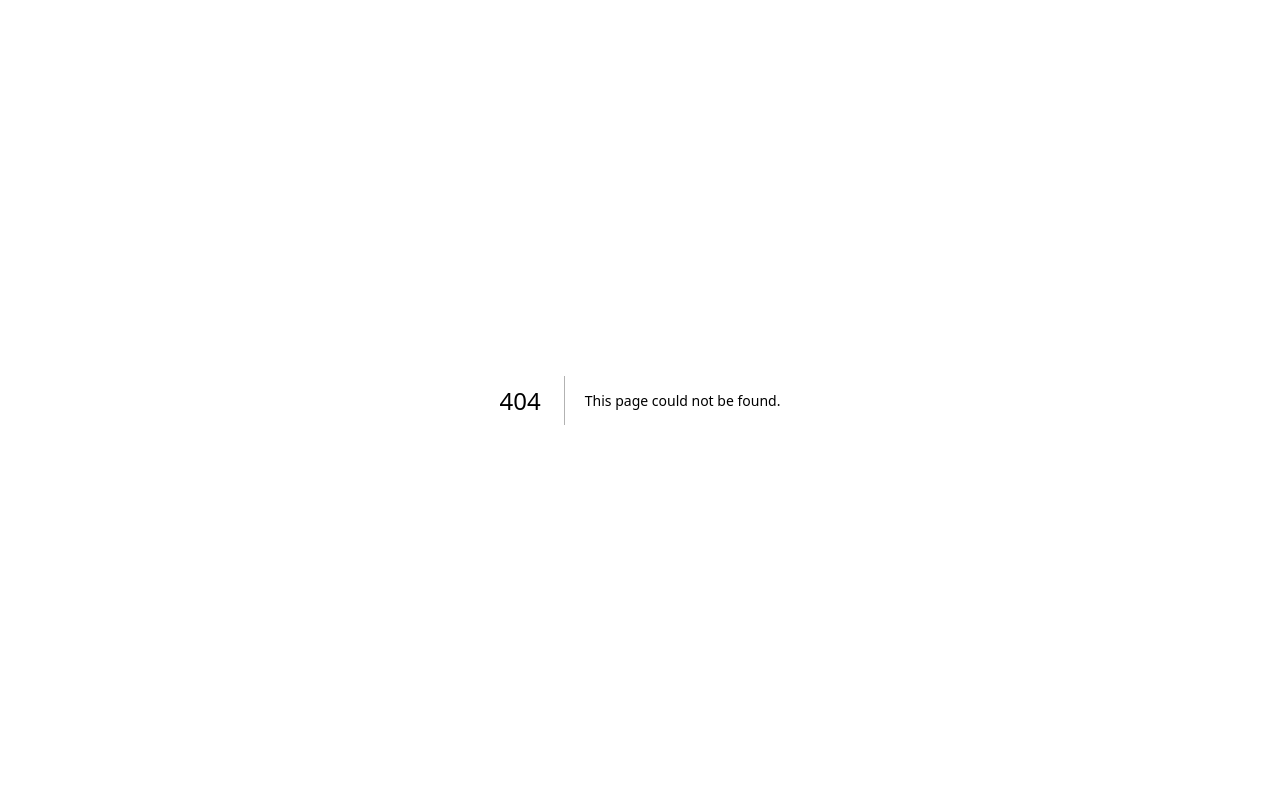
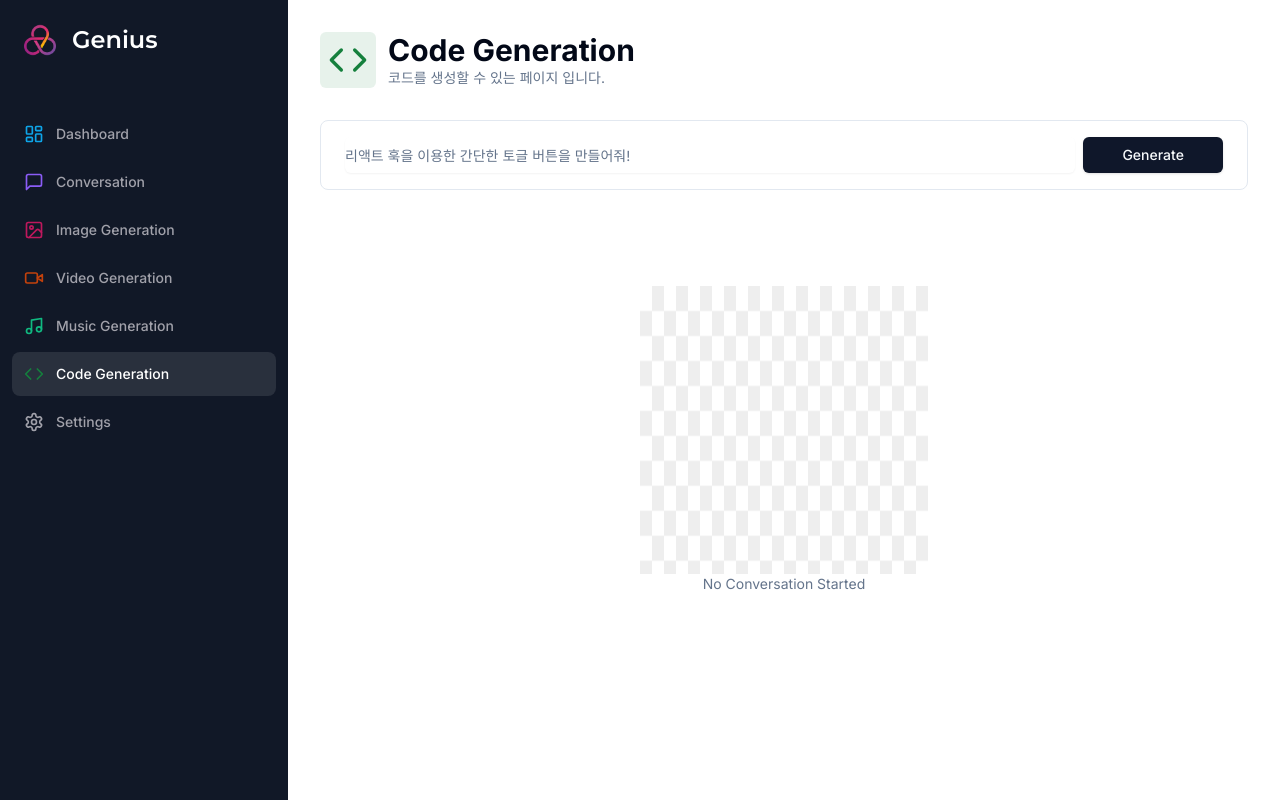
Before and after one commit to bizbaeja/ai-saas, a Next.js app: page /code in a window 1280 px wide. Before the commit this address had no page. Built offline with nearby package versions, Linux system fonts and the light colour scheme.

Commit message:
code generation

```diff
--- /dev/null
+++ b/app/(dashboard)/(routes)/code/constants.ts
@@ -0,0 +1,8 @@
+import * as z from "zod";
+
+export const formSchema = z.object({
+    prompt: z.string().min(1,{
+        message:"프롬프트를 입력해주세요."
+    })
+
+})
--- /dev/null
+++ b/app/(dashboard)/(routes)/code/page.tsx
@@ -0,0 +1,134 @@
+"use client";
+import * as z from "zod";
+import axios from "axios";
+import {useState} from "react";
+import {useRouter } from "next/navigation";
+import {zodResolver} from "@hookform/resolvers/zod";
+import {Heading} from "@/components/heading";
+import { Code } from "lucide-react";
+import { useForm } from "react-hook-form";
+import { formSchema } from "./constants";
+import { Form ,FormControl,FormField,FormItem} from "@/components/ui/form";
+import { Input } from "@/components/ui/input";
+import { Button } from "@/components/ui/button";
+import { Loader } from "@/components/loader";
+import { UserAvatar } from "@/components/user-avatar";
+import { BotAvatar } from "@/components/bot-avatar";
+import {cn} from "@/lib/utils";
+import  Empty from "@/components/empty";
+import { ChatCompletionRequestMessage } from "openai";
+import ReactMarkdown from "react-markdown";
+const CodePage =()=> {
+const router = useRouter();
+const [messages,setMessages] = useState<ChatCompletionRequestMessage[]>([]);
+const form = useForm<z.infer<typeof formSchema>>({
+    resolver: zodResolver(formSchema),
+    defaultValues:
+{
+    prompt:"",
+}
+})
+const isLoading  = form.formState.isSubmitting;
+const onSubmit = async (values: z.infer<typeof formSchema>)=>{
+   try{
+    const userMessage: ChatCompletionRequestMessage = { role: "user", content: values.prompt };
+      const newMessages = [...messages, userMessage];
+
+      const response = await axios.post('/api/code', { messages: newMessages });
+      setMessages((current) => [...current, userMessage, response.data]);
+
+      form.reset();
+   }catch(error:any){
+    //TODO: open Pro model
+    console.log(error)
+   }finally{
+        router.refresh();
+   }
+}
+    return (
+        <div>
+            <Heading
+            title="Code Generation"
+            description="코드를 생성할 수 있는 페이지 입니다."
+            icon={Code}
+            iconColor="text-green-700"
+            bgColor="bg-green-700/10"
+            />
+            <div className="px-4 lg:px-8">
+                <div>
+                    <Form {...form}>
+                        <form onSubmit={form.handleSubmit(onSubmit)}
+                          className="rounded-lg
+                          border
+                          w-full
+                          p-4
+                          px-3
+                          md:px-6
+                          focus-within:shadow-sm
+                          grid
+                          grid-cols-12
+                          gap-2"
+                        >
+                            <FormField
+                             name="prompt"
+                             render={({field})=>(
+                                <FormItem className="col-span-12 lg:col-span-10">
+                                        <FormControl className="m-0 p-0">
+                                            <Input
+                                            className="border-0 ouline-none focus-visible:ring-0 focus-visible:ring-transparent"
+                                            disabled={isLoading}
+                                            placeholder="리액트 훅을 이용한 간단한 토글 버튼을 만들어줘!"
+                                            {...field}
+
+                                            />
+                                        </FormControl>
+                                </FormItem>
+                             )}
+
+                            />
+                            <Button className="col-span-12 lg:col-span-2 w-full">Generate</Button>
+                        </form>
+                    </Form>
+                </div>
+                <div className="space-y mt-4">
+                    {isLoading && (
+                        <div className="p-8 rounded-lg w0full flex items-center justify-center bg-muted">
+                            <Loader />
+                            </div>
+                    )}
+                    {messages.length === 0 && !isLoading && (
+                        <div>
+                            <Empty label="No Conversation Started" />
+                            </div>
+                    )}
+                    <div
+                    className="flex flex-col-reverse gap-y-4">
+                        {messages.map((message)=>(
+                            <div key={message.content}
+                            className= {cn("p-8 w-full flex items-start gap-x-8 rounded-lg", message.role === "user" ? "bg-white border border-black/10":"bg-muted")}
+                            >
+                                {message.role === "user"?<UserAvatar />:<BotAvatar />}
+                           <ReactMarkdown
+                            components={{
+                                pre:({node,...props})=>{
+                                    return <div className="overflow-auto w-full my2 bg-black/10 p-2 rounded-lg">
+                                        <pre {...props} />
+                                    </div>;
+                                },
+                                code:({node,...props})=>{
+                                    return <code className="bg-black/10 rounded-lg p-"{...props} />;
+                                }
+                            }}
+                            className="text-sm overflow-hidden leading-7"
+                           >
+                                 {message.content || ""}
+                           </ReactMarkdown>
+                                </div>
+                        ))}
+                    </div>
+                </div>
+            </div>
+        </div>
+    )
+}
+export default CodePage;
--- /dev/null
+++ b/app/api/code/route.ts
@@ -0,0 +1,42 @@
+import { NextResponse } from "next/server";
+import { ChatCompletionRequestMessage, Configuration, OpenAIApi } from "openai";
+
+import {auth} from "@clerk/nextjs"
+
+const configuration = new Configuration({
+    apiKey: process.env.OPENAI_API_KEY,
+  });
+  const openai = new OpenAIApi(configuration);
+const instructionMessage: ChatCompletionRequestMessage = {
+  role :"system",
+  content:"You are a code generator. You must answer only in markdown code snippets. Use code comments for explanaations",
+}
+export async function POST (
+    req: Request
+){
+    try{
+        const {userId} = auth();
+        const body = await req.json();
+        const {messages} = body;
+
+        if (!userId){
+            return new NextResponse("Unauthorized",{status:401});
+        }
+        if (!configuration.apiKey) {
+            return new NextResponse("OpenAI API Key not configured.", { status: 500 });
+          }
+        if(!messages){
+            return new NextResponse("Messages not provided",{status:400});
+        }
+        const response = await openai.createChatCompletion({
+            model: "gpt-3.5-turbo",
+            messages:[instructionMessage,...messages]
+          });
+
+
+          return NextResponse.json(response.data.choices[0].message);
+        } catch (error) {
+          console.log('[CODE_ERROR]', error);
+          return new NextResponse("Internal Error", { status: 500 });
+        }
+}
--- a/package.json
+++ b/package.json
@@ -32,6 +32,7 @@
     "react": "18.2.0",
     "react-dom": "18.2.0",
     "react-hook-form": "^7.46.1",
+    "react-markdown": "^8.0.7",
     "tailwind-merge": "^1.14.0",
     "tailwindcss": "3.3.3",
     "tailwindcss-animate": "^1.0.7",
```
Also changed, not shown: 1 other file (tests, documents, lock files or other folders).
